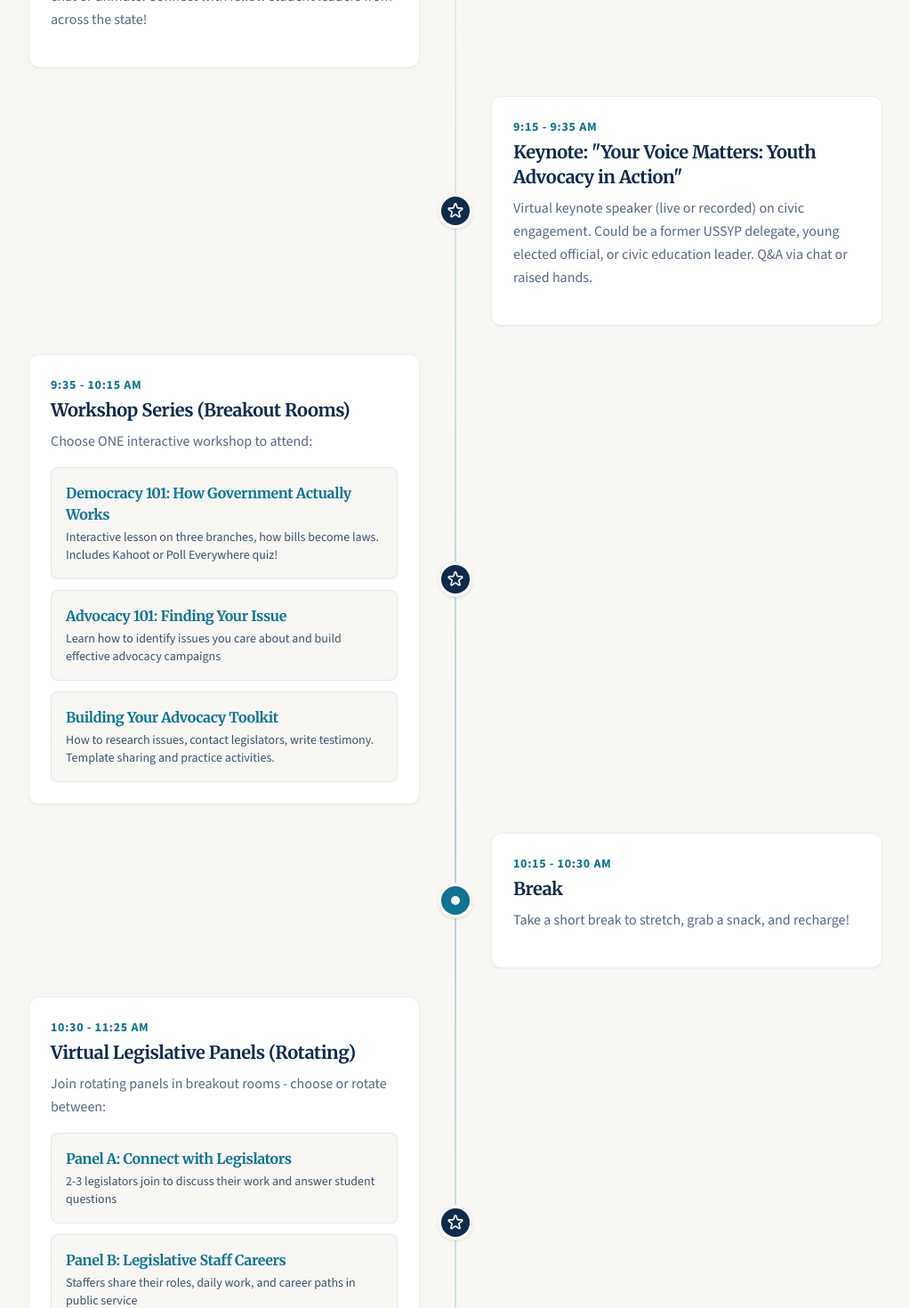
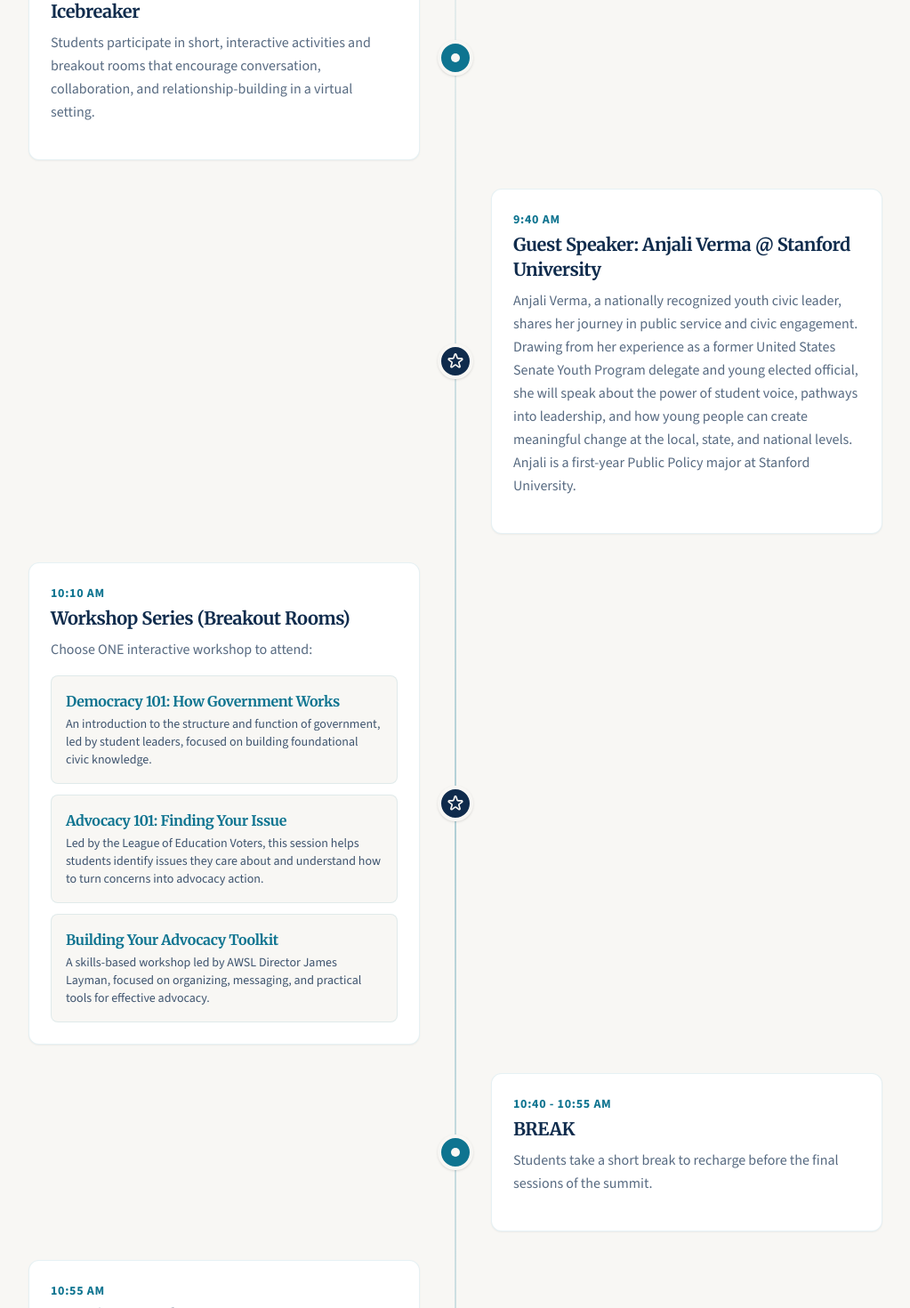
Before and after one commit to aanchalbatwara/awsladvocacysummit, a Next.js app: page /schedule/virtual in a window 1280 px wide. Shown: the part 1140-2610 px from the top of the page at 89% size, without its empty margins (128-1151 px from the left). Built offline with nearby package versions, Linux system fonts and the light colour scheme.

Commit message:
donate schedule faq images

```diff
--- a/app/schedule/in-person/page.tsx
+++ b/app/schedule/in-person/page.tsx
@@ -10,65 +10,67 @@ export const metadata: Metadata = {
 export default function InPersonSchedule() {
   const scheduleItems = [
     {
-      time: '9:00 - 9:30 AM',
-      title: 'Check-In & Networking',
-      description: 'Arrive at the Capitol, grab your badge and welcome packet with agenda & Capitol map. Connect with fellow student leaders from across Washington.'
+      time: '9:00 – 9:15 AM',
+      title: 'Check-In & Welcome',
+      description: 'The day begins with participant check-in and opening remarks. Students receive summit materials and are welcomed by statewide youth leaders, setting the tone for a collaborative, youth-driven day of civic engagement.'
     },
     {
-      time: '9:00 - 9:15 AM',
-      title: 'Opening Session & Welcome',
-      description: (
-        <>
-          <span className="text-brand-gold font-bold">Gavin Cruz</span> and <span className="text-brand-gold font-bold">Aanchal Batwara</span> introduce AWSL and AWSP. Meet the Executive Board and key staff who will guide you throughout the day. Overview of the day's purpose and goals.
-        </>
-      )
+      time: '9:15 AM',
+      title: 'Youth Group Introductions: Our Statewide Network',
+      description: 'Students representing youth organizations from across Washington introduce themselves and their communities. This session highlights the geographic and cultural diversity of Washington’s student advocacy landscape and emphasizes the power of statewide collaboration.'
     },
     {
-      time: '9:15 - 9:30 AM',
-      title: 'Youth Group Introductions',
-      description: '1-2 minute introductions from each represented youth group. See your group pinned on a Washington State map!'
-    },
-    {
-      time: '9:30 - 10:15 AM',
-      title: 'Meetings with Legislators & Capitol Tours',
-      description: 'Guided tours of the Washington State Capitol. Meet with legislators and learn firsthand about their work representing our communities.'
-    },
-    {
-      time: '10:15 - 11:00 AM',
-      title: 'Legislative Challenge: Write Your Own Bill',
-      description: 'Work in mixed-region teams to choose a civic education-related issue. Draft a short "bill" with title, purpose, and 3-5 sections. Prepare a 2-3 minute pitch for the mock hearing.',
+      time: '9:30 AM – 10:00 AM',
+      title: 'Keynote Speaker Lieutenant Gov. Denny Heck',
+      description: 'Lieutenant Governor Denny Heck brings decades of experience in public service, economic policy, and education advocacy. In his keynote, he will reflect on leadership, the policymaking process, and why youth voices are essential to strengthening democracy in Washington State.',
       highlight: true
     },
     {
-      time: '11:00 - 11:30 AM',
-      title: 'Special Session: Legislative Leadership',
-      description: 'Guest speaker (Senator or House Speaker) shares insights on legislative leadership, youth voices, and civic engagement. Q&A with students.'
-    },
-    {
-      time: '11:30 AM - 12:15 PM',
-      title: 'Lunch Break',
-      description: 'Enjoy a packed lunch or cafeteria options. Time to recharge and network with other students.'
-    },
-    {
-      time: '12:15 - 1:00 PM',
-      title: 'Mock Committee Hearings & Voting',
-      description: 'Teams present their bills in a simulated committee hearing. Legislators and attendees ask questions. Vote on the top bill idea - winning team gets a prize!',
+      time: '10:00 AM - 10:45 AM',
+      title: 'Legislative Challenge: Write Your Own Bill (Competition)',
+      description: 'In this interactive, team-based challenge, students step into the role of legislators. Students are first taught the basics of bill writing, then draft a mock bill addressing a real issue facing Washington, and finally prepare a short 2-3 minute pitch for a simulated hearing. This activity introduces students to legislative structure, persuasive advocacy, and policy problem-solving. Hot Topics in WA State: FAFSA Updates, Healthcare, Education.',
       highlight: true
     },
     {
-      time: '1:00 - 2:15 PM',
-      title: 'Panel Discussion & Partner Showcase',
-      description: 'Hear from legislative staff, civic education advocates, and partner organizations. Learn about careers in public service and ways to stay engaged.'
+      time: '10:45 AM - 11:15 AM',
+      title: 'AM Workshops (LEV or WYA)',
+      description: 'Students rotate through interactive workshops led by League of Education Voters (LEV) and Washington Youth Alliance (WYA), focused on civic participation, youth voice, public speaking, voting, and student well-being. Sessions emphasize skill-building, discussion, and direct engagement that equips students to advocate effectively in their schools and communities. Includes Q&A with students.'
     },
     {
-      time: '2:15 - 2:45 PM',
-      title: 'Alumni Action Planning',
-      description: 'AWSL and USSYP alumni share how their experiences shaped their careers, advocacy, and civic engagement. Discover pathways from high school leadership to college, careers, and public service.'
+      time: '11:15 AM - 12:00 PM',
+      title: 'Capitol Tour',
+      description: 'Participants will tour the Washington State Capitol, including the Legislative Building and the John L. O’Brien, Cherberg, and Temple of Justice buildings. Students will see where lawmakers meet, where legislative staff work, and where the state’s highest court operates, gaining a concrete understanding of how Washington’s government functions day to day.'
     },
     {
-      time: '2:45 - 3:00 PM',
+      time: '12:00 PM - 12:45 PM',
+      title: 'Lunch',
+      description: 'Lunch is provided for all attendees and offers students time to connect informally with peers, facilitators, and guest speakers. Representatives from statewide organizations, including the Secretary of State’s Office and the State Board of Education, will be present for informal conversation and networking. Vegetarian options will be available.'
+    },
+    {
+      time: '12:45 PM - 1:05 PM',
+      title: 'SVN Led Workshop (transitional activity or break)',
+      description: 'This AWSL-led workshop introduces how Washington State’s legislature works, including its structure, key roles, and the steps a bill takes to become law. Students will also learn practical ways to get involved in advocacy, from voting and testimony to engaging with local and state officials, ending with an interactive activity that reinforces key concepts in a fun, engaging way.'
+    },
+    {
+      time: '1:05 - 1:30 PM',
+      title: 'Committee Hearings',
+      description: 'Student teams present their drafted bills in simulated committee hearings. Participants practice public testimony, respond to questions, and receive feedback. Attendees vote to recognize standout policy ideas.',
+      highlight: true
+    },
+    {
+      time: '1:30 - 2:00 PM',
+      title: 'PM Workshops #2',
+      description: 'Additional rotating workshops deepen students’ understanding of civics, organizing, advocacy strategies, and pathways to involvement beyond the summit.'
+    },
+    {
+      time: '2:00 PM - 2:45 PM',
+      title: 'Speaker Panel @ SHR #4',
+      description: 'This moderated panel brings together leaders from advocacy, government, and student organizing, including Kenji Linane-Booey, Statewide Field Manager at the League of Education Voters (Ex-Admissions Officer at Gonzaga University), Megan Wargacki, Senior Counsel at the Office of Program Research, Joel Anderson, Associate Director of Legislative & External Affairs at the Washington State Student Achievement Council, and student advocate Brandon Elliott representing ASUW OGR and UW Impact. Panelists will share insights on how policy is shaped, the role of advocacy and staff in the legislative process, and how students can meaningfully engage in public service.'
+    },
+    {
+      time: '2:45 PM',
       title: 'Closing Rally & Group Photo',
-      description: 'Recognition of winning bill team. Group photo on the Capitol steps to commemorate your participation in this historic summit!',
+      description: 'The summit concludes with a collective closing session and group photo on the Capitol grounds. Students leave with next steps for staying involved in statewide youth advocacy through organizations like the Association of Washington Student Leaders (AWSL) and civic engagement efforts.',
       highlight: true
     }
   ];
--- a/app/schedule/virtual/page.tsx
+++ b/app/schedule/virtual/page.tsx
@@ -4,89 +4,78 @@ import type { Metadata } from 'next';
 
 export const metadata: Metadata = {
   title: 'Virtual Schedule | Educational Advocacy Summit 2026',
-  description: 'Detailed schedule for the virtual Educational Advocacy Summit on February 21, 2026. Join from anywhere in Washington State!',
+  description: 'Detailed schedule for the virtual Educational Advocacy Summit on February 14, 2026. Join from anywhere in Washington State!',
 };
 
 export default function VirtualSchedule() {
   const scheduleItems = [
     {
-      time: '9:00 - 9:15 AM',
+      time: '9:30 AM',
       title: 'Virtual Check-In & Welcome',
-      description: 'Join Zoom and receive digital welcome packets. AWSL/AWSP leaders introduce themselves and overview the virtual day format and breakout room assignments.',
+      description: 'The summit opens with a virtual welcome as students join from across Washington and beyond. Statewide youth leaders introduce the goals of the day and guide participants through brief icebreakers designed to build connections and set expectations for an engaging, interactive experience.',
       type: 'welcome'
     },
     {
-      time: '9:15 AM',
-      title: 'Icebreaker Activity',
-      description: 'Share your most memorable leadership experience via chat or unmute. Connect with fellow student leaders from across the state!',
+      time: '9:35 AM',
+      title: 'Icebreaker',
+      description: 'Students participate in short, interactive activities and breakout rooms that encourage conversation, collaboration, and relationship-building in a virtual setting.',
       type: 'activity'
     },
     {
-      time: '9:15 - 9:35 AM',
-      title: 'Keynote: "Your Voice Matters: Youth Advocacy in Action"',
-      description: 'Virtual keynote speaker (live or recorded) on civic engagement. Could be a former USSYP delegate, young elected official, or civic education leader. Q&A via chat or raised hands.',
+      time: '9:40 AM',
+      title: 'Guest Speaker: Anjali Verma @ Stanford University',
+      description: 'Anjali Verma, a nationally recognized youth civic leader, shares her journey in public service and civic engagement. Drawing from her experience as a former United States Senate Youth Program delegate and young elected official, she will speak about the power of student voice, pathways into leadership, and how young people can create meaningful change at the local, state, and national levels. Anjali is a first-year Public Policy major at Stanford University.',
       type: 'keynote',
       highlight: true
     },
     {
-      time: '9:35 - 10:15 AM',
+      time: '10:10 AM',
       title: 'Workshop Series (Breakout Rooms)',
       description: 'Choose ONE interactive workshop to attend:',
       type: 'workshop',
       highlight: true,
       workshops: [
         {
-          title: 'Democracy 101: How Government Actually Works',
-          description: 'Interactive lesson on three branches, how bills become laws. Includes Kahoot or Poll Everywhere quiz!'
+          title: 'Democracy 101: How Government Works',
+          description: 'An introduction to the structure and function of government, led by student leaders, focused on building foundational civic knowledge.'
         },
         {
           title: 'Advocacy 101: Finding Your Issue',
-          description: 'Learn how to identify issues you care about and build effective advocacy campaigns'
+          description: 'Led by the League of Education Voters, this session helps students identify issues they care about and understand how to turn concerns into advocacy action.'
         },
         {
           title: 'Building Your Advocacy Toolkit',
-          description: 'How to research issues, contact legislators, write testimony. Template sharing and practice activities.'
+          description: 'A skills-based workshop led by AWSL Director James Layman, focused on organizing, messaging, and practical tools for effective advocacy.'
         }
       ]
     },
     {
-      time: '10:15 - 10:30 AM',
-      title: 'Break',
-      description: 'Take a short break to stretch, grab a snack, and recharge!',
+      time: '10:40 - 10:55 AM',
+      title: 'BREAK',
+      description: 'Students take a short break to recharge before the final sessions of the summit.',
       type: 'break'
     },
     {
-      time: '10:30 - 11:25 AM',
-      title: 'Virtual Legislative Panels (Rotating)',
-      description: 'Join rotating panels in breakout rooms - choose or rotate between:',
+      time: '10:55 AM',
+      title: 'Rotating Panels',
+      description: 'Join rotating panels in breakout rooms:',
       type: 'panel',
       highlight: true,
       panels: [
         {
-          title: 'Panel A: Connect with Legislators',
-          description: '2-3 legislators join to discuss their work and answer student questions'
+          title: 'Panel A: Meet Your Legislators',
+          description: 'This interactive panel features elected officials from both parties alongside legislative staff, including T’Wina Nobles, Senator Torres, and Megan Wargacki. Panelists discuss their work, how legislation is shaped, and answer student questions in a moderated Q&A.'
         },
         {
-          title: 'Panel B: Legislative Staff Careers',
-          description: 'Staffers share their roles, daily work, and career paths in public service'
-        },
-        {
-          title: 'Panel C: Civic Education in Washington',
-          description: 'Educators and advocates discuss current state of civics learning and future directions'
+          title: 'Panel B: Civic Education Today: Where Are We Now?',
+          description: 'Featuring Jodi Sandfort, Dean of the University of Washington Evans School of Public Policy & Governance, this session explores the state of civic education in the U.S., its challenges, and opportunities for strengthening youth engagement.'
         }
       ]
     },
     {
-      time: '11:25 AM - 12:30 PM',
-      title: 'Interactive Civic Challenge: Virtual Town Hall Simulation',
-      description: 'Mixed groups via breakout rooms receive community issue scenarios (education budget, climate policy, etc.). Research, discuss, and prepare position statements. Present briefly to the full Zoom. Hands-on collaborative activity simulating real community advocacy!',
-      type: 'activity',
-      highlight: true
-    },
-    {
-      time: '12:30 PM - 1:00 PM',
-      title: 'Closing Session: From Learning to Action',
-      description: 'AWSL alumni share how they\'ve continued civic engagement after high school. Learn about programs like USSYP and Page School. Group screenshot for memories! Survey link shared for feedback.',
+      time: '11:55 AM - 12:00 PM',
+      title: 'Closing Session: From Learning to Action & Future Goals',
+      description: 'The summit concludes with reflections from youth and AWSL alumni on continued civic engagement beyond high school. Students receive resources for staying involved in advocacy and civic leadership, along with a collective closing moment to mark the experience.',
       type: 'closing'
     }
   ];
@@ -119,7 +108,7 @@ export default function VirtualSchedule() {
               <svg className="h-6 w-6 mr-2 text-brand-cream" fill="none" viewBox="0 0 24 24" stroke="currentColor">
                 <path strokeLinecap="round" strokeLinejoin="round" strokeWidth={2} d="M8 7V3m8 4V3m-9 8h10M5 21h14a2 2 0 002-2V7a2 2 0 00-2-2H5a2 2 0 00-2 2v12a2 2 0 002 2z" />
               </svg>
-              Saturday, February 21, 2026
+              Saturday, February 14, 2026
             </div>
             <div className="flex items-center font-bold">
               <svg className="h-6 w-6 mr-2 text-brand-cream" fill="none" viewBox="0 0 24 24" stroke="currentColor">
@@ -251,7 +240,7 @@ export default function VirtualSchedule() {
           <div className="relative z-10">
             <h2 className="text-3xl font-serif font-bold mb-4">Ready to Participate Virtually?</h2>
             <p className="text-brand-cream/90 mb-8 text-lg max-w-2xl mx-auto">
-              Join from anywhere in Washington State on February 21st.
+              Join from anywhere in Washington State on February 14th.
             </p>
             <div className="flex flex-col sm:flex-row gap-4 justify-center">
               <Link
--- a/app/support/page.tsx
+++ b/app/support/page.tsx
@@ -58,6 +58,100 @@ export default function SupportPage() {
                 Supporting AWSL Student Voice and student-centered initiatives is essential to closing access gaps and dismantling financial barriers that too often prevent students from fully stepping into their leadership potential. These programs create equitable pathways for students to grow, support one another, and sustain their leadership development as changemakers in their schools and communities.
               </p>
             </div>
+          </div>
+        </div>
+      </section>
+
+      {/* Sponsors Section */}
+      <section className="py-16 md:py-24 bg-gray-50">
+        <div className="max-w-7xl mx-auto px-4 sm:px-6 lg:px-8">
+          <div className="text-center mb-16">
+            <h2 className="text-4xl font-serif font-bold text-brand-navy mb-4">Our Partners</h2>
+            <p className="text-xl text-gray-600 max-w-2xl mx-auto">
+              AWSL is proudly sponsored by the Association of Washington School Principals
+            </p>
+          </div>
+
+          {/* Gold Sponsor */}
+          <div className="mb-16">
+            <h3 className="text-center text-2xl font-serif font-bold text-brand-gold mb-8">Gold Sponsor</h3>
+            <div className="flex justify-center">
+              <div className="text-center">
+                <Image
+                  src="/images/LEV.png"
+                  alt="League of Education Voters"
+                  width={200}
+                  height={200}
+                  className="mx-auto mb-4 object-contain"
+                />
+                <p className="text-sm text-gray-600 font-medium">League of Education Voters</p>
+              </div>
+            </div>
+          </div>
+
+          {/* Silver Sponsor */}
+          <div className="mb-16">
+            <h3 className="text-center text-2xl font-serif font-bold text-gray-400 mb-8">Silver Sponsor</h3>
+            <div className="flex justify-center">
+              <div className="text-center">
+                <Image
+                  src="/images/WYA.jpeg"
+                  alt="Washington Youth Alliance"
+                  width={180}
+                  height={180}
+                  className="mx-auto mb-4 object-contain"
+                />
+                <p className="text-sm text-gray-600 font-medium">Washington Youth Alliance</p>
+              </div>
+            </div>
+          </div>
+
+          {/* Organized By */}
+          <div className="mb-16">
+            <h3 className="text-center text-2xl font-serif font-bold text-brand-navy mb-8">Organized By</h3>
+            <div className="flex flex-wrap justify-center items-center gap-12">
+              <div className="text-center">
+                <Image
+                  src="/images/AWSL_Seal_Style_Logo_2021_final.png"
+                  alt="AWSL Logo"
+                  width={120}
+                  height={120}
+                  className="mx-auto mb-4"
+                />
+                <p className="text-sm text-gray-600 font-medium">Association of Washington Student Leaders</p>
+                <p className="text-xs text-gray-500">Serving Since 1956</p>
+              </div>
+              <div className="text-center">
+                <Image
+                  src="/images/AWSP_logo_seal_tshirt_logo_front.png"
+                  alt="AWSP Logo"
+                  width={120}
+                  height={120}
+                  className="mx-auto mb-4"
+                />
+                <p className="text-sm text-gray-600 font-medium">Association of Washington School Principals</p>
+              </div>
+            </div>
+          </div>
+
+          {/* Friends of the Summit */}
+          <div>
+             <h3 className="text-center text-2xl font-serif font-bold text-brand-teal mb-8">Friends of the Summit</h3>
+             <div className="flex flex-wrap justify-center gap-8 mb-8">
+                <p className="text-lg text-gray-700 font-medium">Alisha Blain-Warner</p>
+                <p className="text-lg text-gray-700 font-medium">Andrew Villeneuve</p>
+             </div>
+
+             <div className="text-center">
+                <a
+                  href="https://docs.google.com/forms/d/e/1FAIpQLSfnI_UGL3Y-zYIHnl1yB-TqLCUYk3l9fgUSvaWHkWNT6zH7Ew/viewform"
+                  target="_blank"
+                  rel="noopener noreferrer"
+                  className="inline-block bg-brand-teal text-white font-bold py-3 px-8 rounded-lg hover:bg-brand-teal/90 transition-colors shadow-md"
+                >
+                  Become a Sponsor
+                </a>
+             </div>
           </div>
         </div>
       </section>
@@ -136,42 +230,6 @@ export default function SupportPage() {
         </div>
       </section>
 
-      {/* Sponsors Section */}
-      <section className="py-16 md:py-24 bg-gray-50">
-        <div className="max-w-7xl mx-auto px-4 sm:px-6 lg:px-8">
-          <div className="text-center mb-16">
-            <h2 className="text-4xl font-serif font-bold text-brand-navy mb-4">Our Partners</h2>
-            <p className="text-xl text-gray-600 max-w-2xl mx-auto">
-              AWSL is proudly sponsored by the Association of Washington School Principals
-            </p>
-          </div>
-
-          <div className="flex flex-wrap justify-center items-center gap-12">
-            <div className="text-center">
-              <Image
-                src="/images/AWSL_Seal_Style_Logo_2021_final.png"
-                alt="AWSL Logo"
-                width={120}
-                height={120}
-                className="mx-auto mb-4"
-              />
-              <p className="text-sm text-gray-600 font-medium">Association of Washington Student Leaders</p>
-              <p className="text-xs text-gray-500">Serving Since 1956</p>
-            </div>
-            <div className="text-center">
-              <Image
-                src="/images/AWSP_logo_seal_tshirt_logo_front.png"
-                alt="AWSP Logo"
-                width={120}
-                height={120}
-                className="mx-auto mb-4"
-              />
-              <p className="text-sm text-gray-600 font-medium">Association of Washington School Principals</p>
-            </div>
-          </div>
-        </div>
-      </section>
-
       {/* Call to Action */}
       <section className="bg-brand-teal py-16 text-center text-white">
         <div className="max-w-4xl mx-auto px-4">
```
Also changed, not shown: app/faq/page.tsx (+26 -0 lines), public/images/LEV.png (added), public/images/WYA.jpeg (added).
